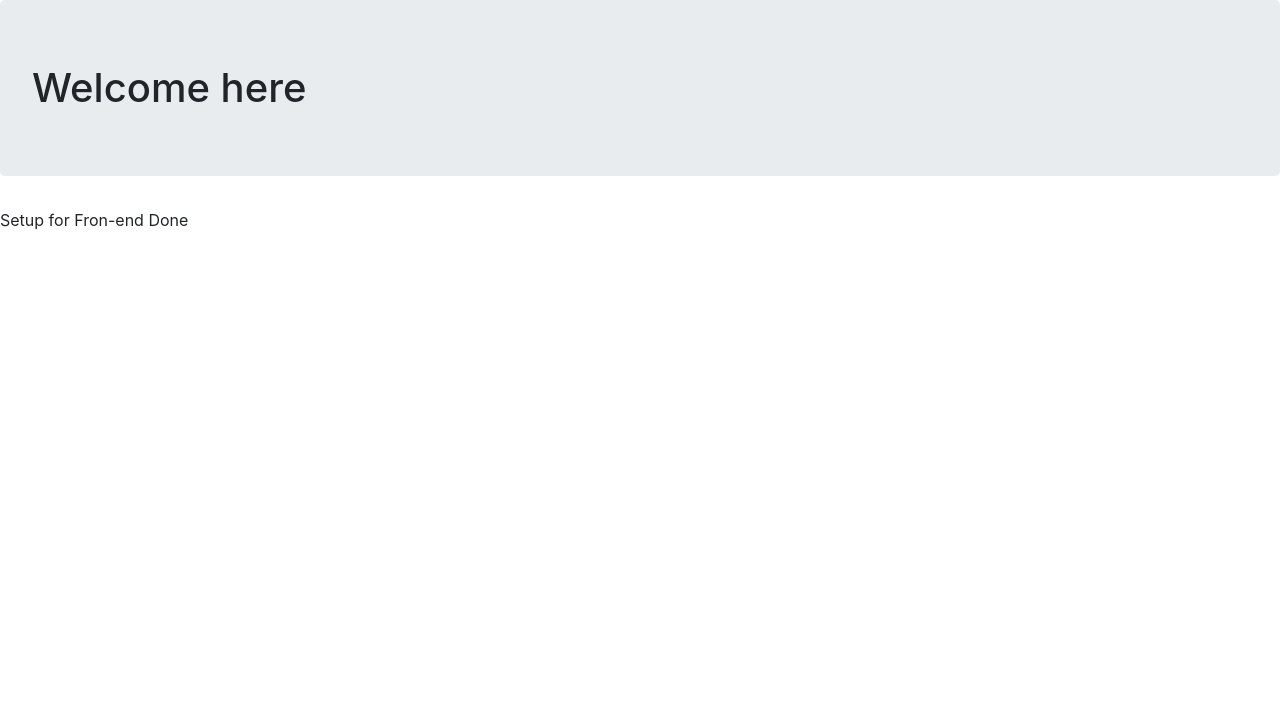
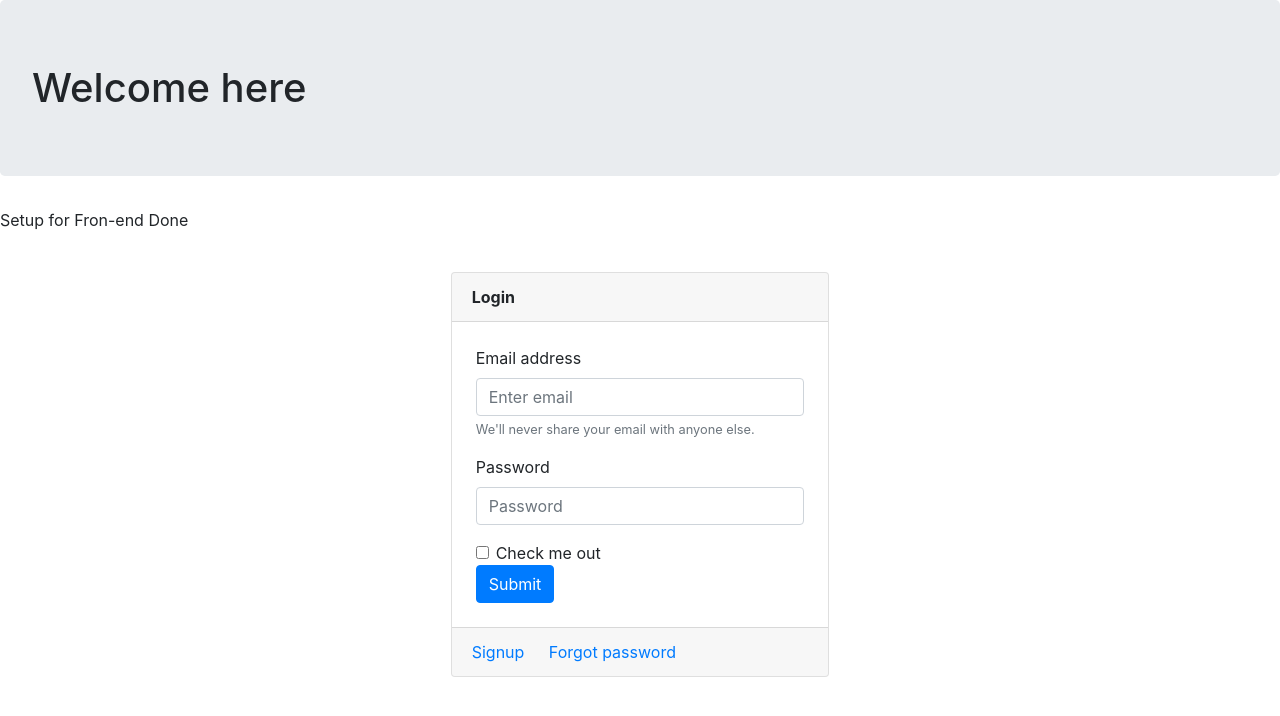
Before and after one commit to jagajastic/decagon-freelancer, a website: page index.html in a window 1280 px wide. Drawn offline with Linux system fonts and the light colour scheme.

Commit message:
Front-end (add login ): Add login to landing page for user sign in

```diff
--- a/index.html
+++ b/index.html
@@ -1,5 +1,6 @@
 <!DOCTYPE html>
 <html lang="en">
+
 <head>
     <meta charset="UTF-8">
     <meta name="viewport" content="width=device-width, initial-scale=1.0">
@@ -7,12 +8,43 @@
     <title>Odd JObs</title>
     <link rel="stylesheet" href="css/bootstrap.min.css">
 </head>
+
 <body>
     <h1 class="jumbotron">Welcome here</h1>
     <p>Setup for Fron-end Done</p>
 
 
-
+    <div class="p-4 col-md-4 col-lg-4 container">
+        <div class="card">
+            <div class="card-header">
+                <strong>Login</strong>
+            </div>
+            <div class="p-md-4 p-sm-2">
+                <form>
+                    <div class="form-group">
+                        <label for="exampleInputEmail1">Email address</label>
+                        <input type="email" class="form-control" id="exampleInputEmail1" aria-describedby="emailHelp"
+                            placeholder="Enter email">
+                        <small id="emailHelp" class="form-text text-muted">We'll never share your email with anyone
+                            else.</small>
+                    </div>
+                    <div class="form-group">
+                        <label for="exampleInputPassword1">Password</label>
+                        <input type="password" class="form-control" id="exampleInputPassword1" placeholder="Password">
+                    </div>
+                    <div class="form-check">
+                        <input type="checkbox" class="form-check-input" id="exampleCheck1">
+                        <label class="form-check-label" for="exampleCheck1">Check me out</label>
+                    </div>
+                    <button type="submit" class="btn btn-primary">Submit</button>
+                </form>
+            </div>
+            <div class="card-footer">
+                    <a href="#" class="card-link">Signup</a>
+                    <a href="#" class="card-link text-center">Forgot password</a>
+            </div>
+        </div>
+    </div>
 
 
 
@@ -21,4 +53,5 @@
     <script src="js/popper.min.js"></script>
     <script src="js/main.js"></script>
 </body>
+
 </html>
```
